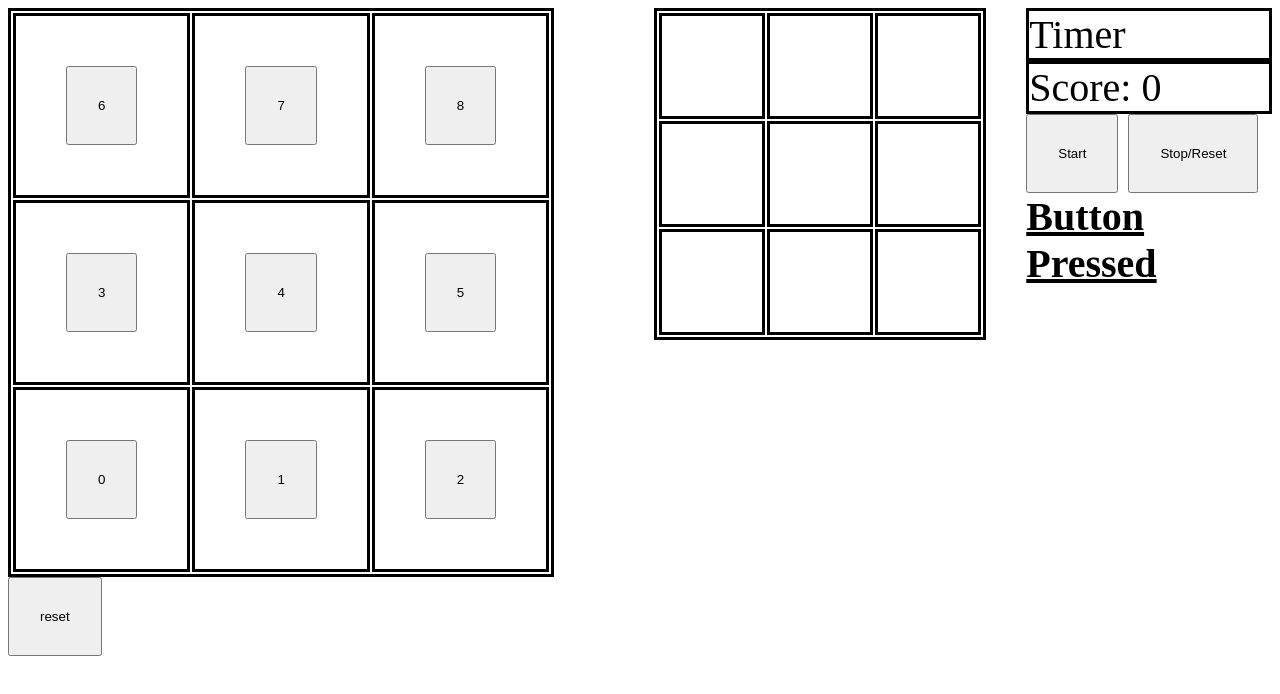
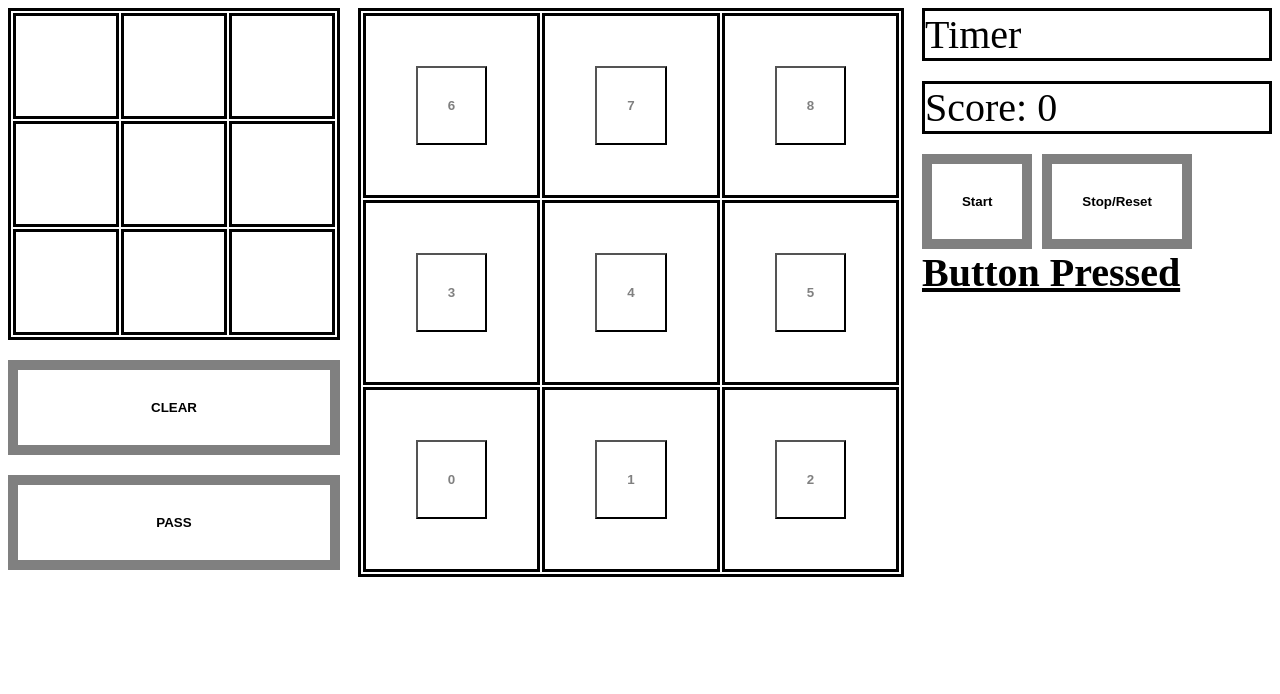
Before and after one commit to benjaminchong99/1DLogicGame, a plain HTML site: page index.html in a window 1280 px wide. Drawn offline with Linux system fonts and the light colour scheme.

Commit message:
change format of website to mimick actual prototype

```diff
--- a/game.css
+++ b/game.css
@@ -2,9 +2,16 @@
   display: flex;
 }
 
-.child2 {
+.child1 {
   font-size: 35px;
-  margin-left: 100px;
+  margin-left: 50px;
+  margin: 0 auto;
+}
+
+.userselect {
+  background: transparent;
+  font-weight: bold;
+  color: grey;
 }
 
 button {
@@ -20,13 +27,61 @@ td {
 }
 
 .child3 {
-  flex-wrap: wrap;
+  align-items: right;
+  /* margin-left: 40px; */
+  font-size: 40px;
+}
 
-  margin-left: 40px;
-  font-size: 40px;
+#record {
+  width: 350px;
 }
 
 #counter,
 #score {
   border: 3px solid black;
+  margin-bottom: 20px;
 }
+
+#clear:hover {
+  box-shadow: 0 12px 16px 0 rgba(0, 0, 0, 0.24),
+    0 17px 50px 0 rgba(0, 0, 0, 0.19);
+  background-color: black;
+  color: white;
+}
+
+#pass:hover {
+  box-shadow: 0 12px 16px 0 rgba(0, 0, 0, 0.24),
+    0 17px 50px 0 rgba(0, 0, 0, 0.19);
+  background-color: black;
+  color: white;
+}
+
+#clear,
+#pass {
+  margin-top: 20px;
+  width: 100%;
+  background-color: white;
+  font-weight: bold;
+  color: black;
+  border: 10px solid grey;
+}
+
+#stoptimer:hover {
+  box-shadow: 0 12px 16px 0 rgba(0, 0, 0, 0.24),
+    0 17px 50px 0 rgba(0, 0, 0, 0.19);
+  background-color: red;
+}
+
+#timer:hover {
+  box-shadow: 0 12px 16px 0 rgba(0, 0, 0, 0.24),
+    0 17px 50px 0 rgba(0, 0, 0, 0.19);
+  background-color: yellow;
+}
+
+#timer,
+#stoptimer {
+  background-color: white;
+  font-weight: bold;
+  color: black;
+  border: 10px solid grey;
+}
--- a/game.js
+++ b/game.js
@@ -16,12 +16,17 @@ testcases = [
     [1,0,0,0,1,0,0,0,1],
     [0,0,0,1,1,0,1,0,0],
     [1,1,1,0,0,0,0,0,0],
+    [1,1,0,1,0,0,0,0,0]
 ]
+// 10 sets of different patterns
+
 //[1,0,0,0,0,0,0,0,0] -- too hard
+//[0,0,0,1,1,0,1,0,0] -- hard. add after a certain score?
 // to randomise even more, add a function that turns it 90deg, 180deg or 270deg
 // can store the test cases somewhere else, then import in.
 
 function box(boxtype){
+    // change the player's grid colours
     temp = table[boxtype]
     boxname = namels[boxtype]
 
@@ -41,6 +46,7 @@ function box(boxtype){
 }
 
 function check(inp){
+    // algorithm to check which square blocks are affected when one is pushed
     blocks = [inp]
     if (inp%3 ==0){
         // up down left right
@@ -99,6 +105,7 @@ function check(inp){
 }
 
 function affect(inp){
+    // calls check and box functions, then activecheck, executed when button is pressed
     blocks = check(inp)
     for (i=0; i<blocks.length; i++){
         box(blocks[i])
@@ -115,6 +122,7 @@ function affect(inp){
 
 
 function reset() {
+    // clear player's grid
     table = [1,1,1,1,1,1,1,1,1]
     for (i=0; i<table.length; i++){
         box(i)
@@ -123,6 +131,7 @@ function reset() {
 }
 
 function countdown(n) {
+    // timer, countdown from 90 secs
     var counter = document.getElementById("counter");
     var seconds = n;
     referencebox()
@@ -140,6 +149,7 @@ function countdown(n) {
 }
 
 function stopTimer() {
+    // stop the timer
     clearTimeout(timerid);
     document.getElementById("counter").innerHTML = "Timer Stopped"
     delay(1000).then(() => document.getElementById("counter").innerHTML = "Timer")
@@ -150,10 +160,12 @@ function stopTimer() {
 }
 
 function delay(time) {
+    // transition added from "time's up" to "timer"
     return new Promise(resolve => setTimeout(resolve, time));
   }
 
 function referencebox(){
+    // randomise pattern for the game. Shown in the reference grid
     game = testcases[Math.floor(testcases.length * Math.random())] // select one pattern randomly
     game = randomisepos(game)
     norepeat = true;
@@ -180,6 +192,7 @@ function referencebox(){
 }
 
 function activecheck(){
+    // actively checks if player has completed the pattern. if so, add one point to score and randomise another pattern
     indic = true;
     for (j=0; j<refcheck.length; j++){
         if (refcheck[j] != game[j]){
@@ -194,6 +207,7 @@ function activecheck(){
 }
 
 function randomisepos(instruction){
+    // javascript's way of randomising
     // for i in range list, list[i] = newlist[i+sth], return list=newlist
     outer = [0,6,8,2]
     inner = [1,3,7,5]
@@ -211,3 +225,15 @@ function randomisepos(instruction){
     return newlist
 
 }
+
+// function insert_difficult_patterns(){
+//     if (score >= 5){
+//         // append medium level inside
+//     }
+
+
+//     if (score >=10){
+//         //append hard level inside
+
+//     }
+// }
--- a/index.html
+++ b/index.html
@@ -7,46 +7,10 @@
     <script src="game.js" defer></script>
     <link rel="stylesheet" href="game.css">
 
-    <title>Document</title>
+    <title>STOP THE 3X3PLOSION</title>
 </head>
 <body>
   <div class="parent">
-    <div class="child1">
-      <table id="input">
-        <tr>
-          <td id="tl">
-            <button onclick=affect(6)>6</button>
-          </td>
-          <td id="tc">
-            <button onclick=affect(7)>7</button>
-          </td>
-          <td  id="tr">
-            <button onclick=affect(8)>8</button>
-          </td>
-        </tr><tr>
-          <td id="cl">
-            <button onclick=affect(3)>3</button>
-          </td>
-          <td id="cc">
-            <button onclick=affect(4)>4</button>
-          </td>
-          <td id="cr">
-            <button onclick=affect(5)>5</button>
-          </td>
-        </tr><tr>
-          <td id="bl">
-            <button onclick=affect(0)>0</button>
-          </td>
-          <td id="bc">
-            <button onclick=affect(1)>1</button>
-          </td>
-          <td id="br">
-            <button onclick=affect(2)>2</button>
-          </td>
-        </tr>
-      </table>
-      <button onclick=reset()>reset</button>
-    </div>
     <div class="child2">
       <table id="reference">
         <tr>
@@ -72,6 +36,43 @@
           </td>
         </tr>
       </table>
+      <button id="clear" onclick=reset()>CLEAR</button>
+      <button id="pass" onclick=referencebox()>PASS</button>
+    </div>
+    <div class="child1">
+      <table id="input">
+        <tr>
+          <td id="tl">
+            <button class="userselect" onclick=affect(6)>6</button>
+          </td>
+          <td id="tc">
+            <button class="userselect" onclick=affect(7)>7</button>
+          </td>
+          <td  id="tr">
+            <button class="userselect" onclick=affect(8)>8</button>
+          </td>
+        </tr><tr>
+          <td id="cl">
+            <button class="userselect" onclick=affect(3)>3</button>
+          </td>
+          <td id="cc">
+            <button class="userselect" onclick=affect(4)>4</button>
+          </td>
+          <td id="cr">
+            <button class="userselect" onclick=affect(5)>5</button>
+          </td>
+        </tr><tr>
+          <td id="bl">
+            <button class="userselect" onclick=affect(0)>0</button>
+          </td>
+          <td id="bc">
+            <button class="userselect"  onclick=affect(1)>1</button>
+          </td>
+          <td id="br">
+            <button class="userselect" onclick=affect(2)>2</button>
+          </td>
+        </tr>
+      </table>
     </div>
     <div class="child3">
       <article id="counter">Timer</article>
```
Also changed, not shown: 1 other file.
